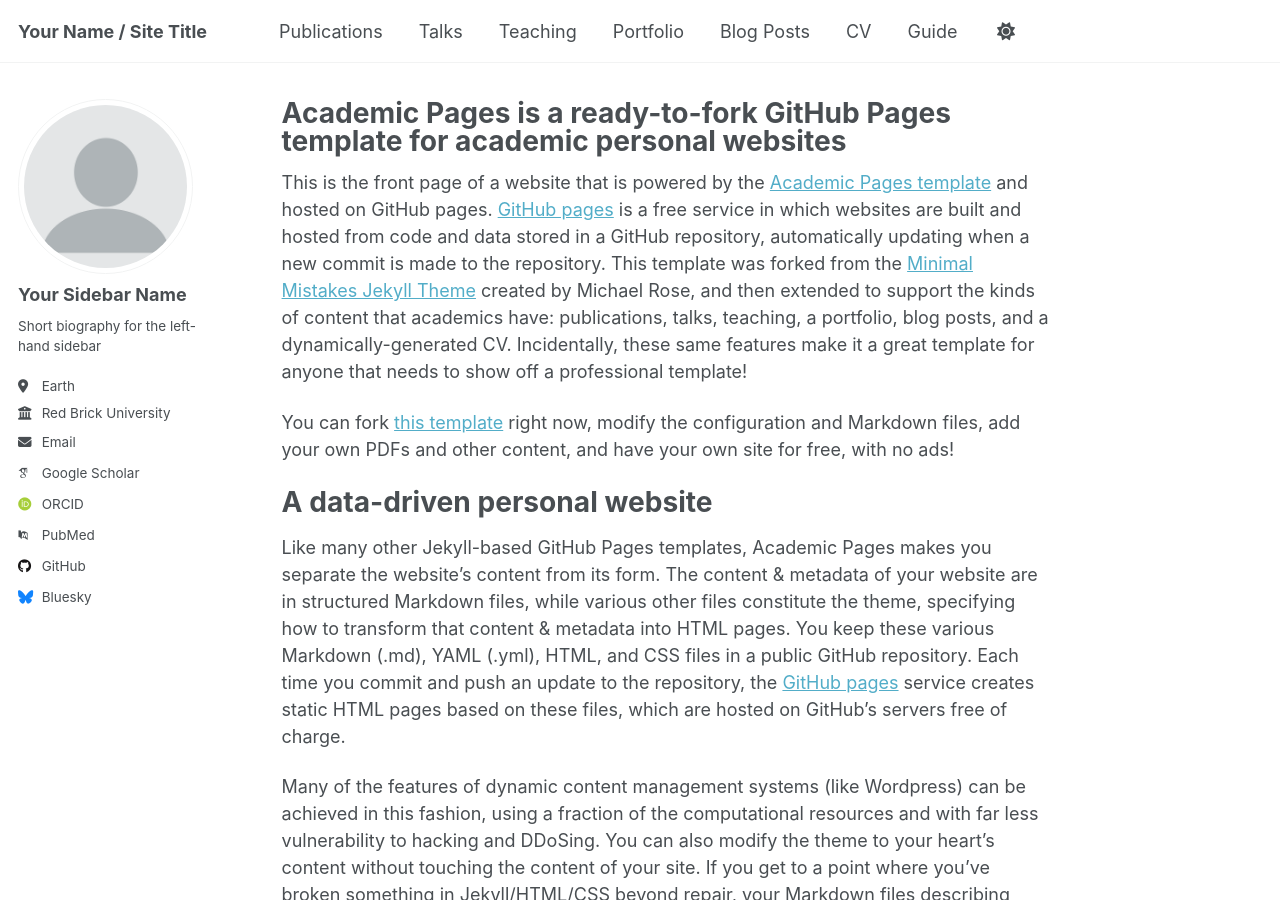
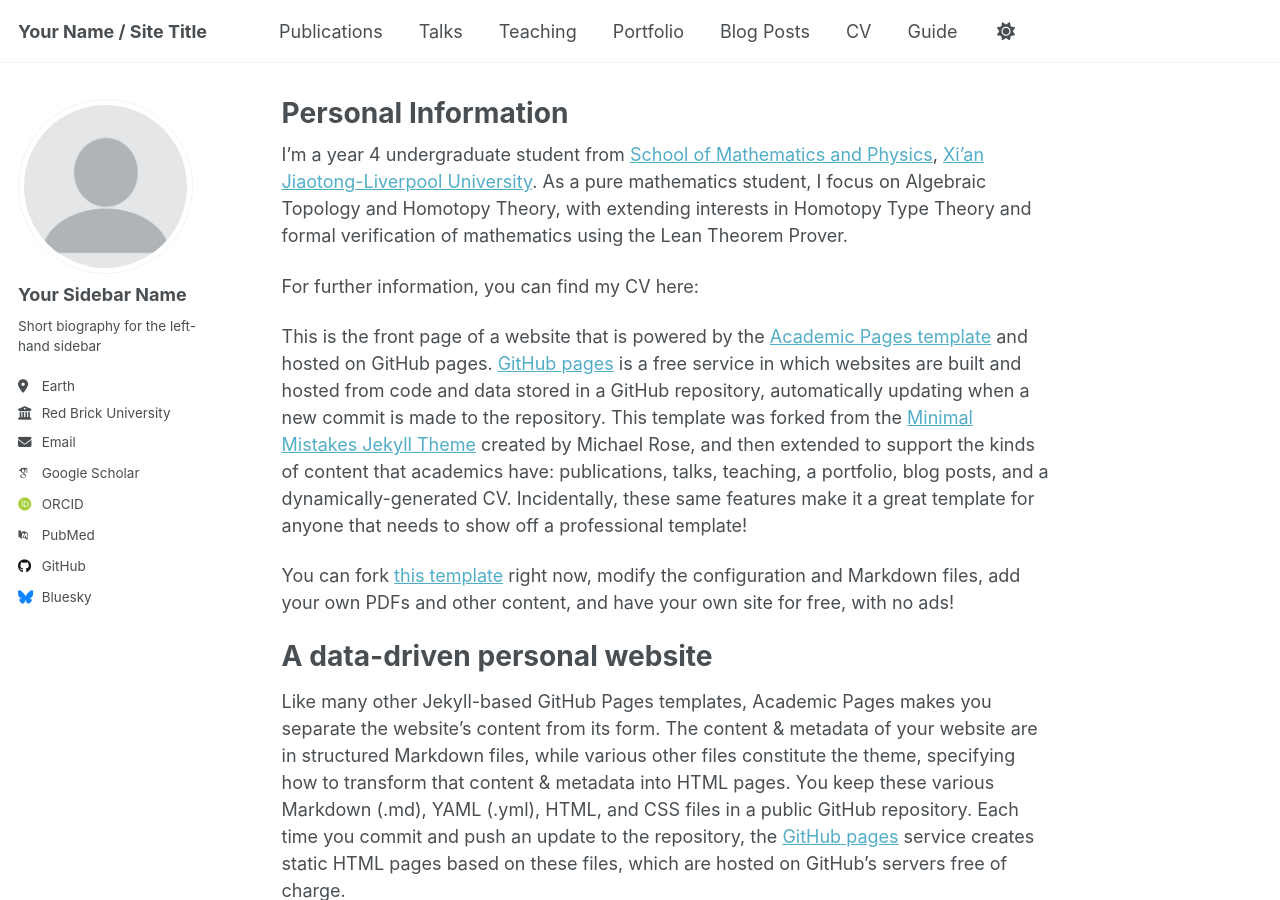
Before and after one commit to WangHongWei-AcademicPage/WangHongWei-AcademicPage.github.io, a Jekyll site: the page built from _pages/about.md, in a window 1280 px wide and 900 px high. Built offline with Jekyll 4.4.1, drawn with Linux system fonts in a browser that asks for light colours; some web fonts are replaced; a script that is not in the unit is left out.

Commit message:
Revise about page with personal details and new title
Updated the title and added personal information about the author, including academic background and interests.

```diff
--- a/_pages/about.md
+++ b/_pages/about.md
@@ -1,11 +1,14 @@
 ---
 permalink: /
-title: "Academic Pages is a ready-to-fork GitHub Pages template for academic personal websites"
+title: "Personal Information"
 author_profile: true
 redirect_from:
   - /about/
   - /about.html
 ---
+I'm a year 4 undergraduate student from [School of Mathematics and Physics](https://www.xjtlu.edu.cn/zh/study/departments/school-of-mathematics-and-physics), [Xi'an Jiaotong-Liverpool University](https://www.xjtlu.edu.cn/). As a pure mathematics student, I focus on Algebraic Topology and Homotopy Theory, with extending interests in Homotopy Type Theory and formal verification of mathematics using the Lean Theorem Prover.
+
+For further information, you can find my CV here:
 
 This is the front page of a website that is powered by the [Academic Pages template](https://github.com/academicpages/academicpages.github.io) and hosted on GitHub pages. [GitHub pages](https://pages.github.com) is a free service in which websites are built and hosted from code and data stored in a GitHub repository, automatically updating when a new commit is made to the repository. This template was forked from the [Minimal Mistakes Jekyll Theme](https://mmistakes.github.io/minimal-mistakes/) created by Michael Rose, and then extended to support the kinds of content that academics have: publications, talks, teaching, a portfolio, blog posts, and a dynamically-generated CV. Incidentally, these same features make it a great template for anyone that needs to show off a professional template!
 
```
